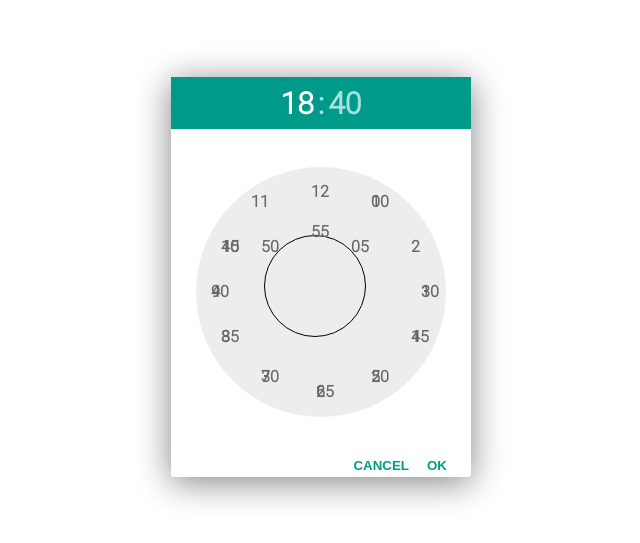
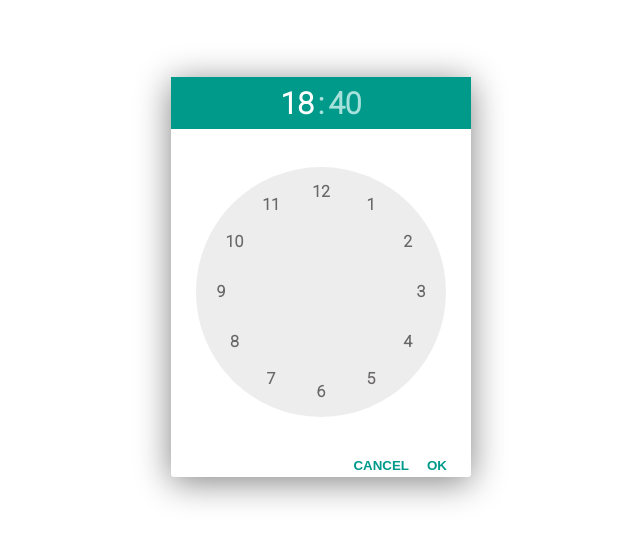
Before and after one commit to juliosampaio/react-time-picker, a React (Create React App) app: page / in a window 1280 px wide. Shown: the part 123-666 px from the top of the page, without its empty margins (319-959 px from the left). Built offline with nearby package versions, Linux system fonts and the light colour scheme.

Commit message:
Add digits across the watch

```diff
--- a/src/components/Clock.js
+++ b/src/components/Clock.js
@@ -1,20 +1,33 @@
 import React from 'react'
-import styled from 'styled-components';
+import styled, { css } from 'styled-components';
 
 export default class Clock extends React.Component {
   state = {
-    hours: [1, 2, 3, 4, 5, 6, 7, 8, 9, 10, 11, 12],
-    minutes: ['00', '05', '10', '15', '20', '25', '30', '35', '40', '45', '50', '55']
+    hours: [3, 4, 5, 6, 7, 8, 9, 10, 11, 12, 1, 2],
+    minutes: [
+      "15","16","17","18","19","20","21","22","23","24",
+      "25","26","27","28","29","30","31","32","33","34",
+      "35","36","37","38","39","40","41","42","43","44",
+      "45","46","47","48","49","50","51","52","53","54",
+      "55","56","57","58","59","00","01","02","03","04",
+      "05","06","07","08","09","10","11","12","13","14"
+    ]
   }
   render(){
     return (
       <ClockWrapper>
-        <HoursContainer>
-          {this.state.hours.map((i) => <Digit key={i}>{i}</Digit>)}
-          <MinutesContainer>
-            {this.state.minutes.map((i) => <Digit key={i}>{i}</Digit>)}
-          </MinutesContainer>
-        </HoursContainer>
+        <DigitsContainer active>
+          {this.state.hours.map((d, idx) => <Digit deg={idx * 30} key={d} major>{d}</Digit>)}
+        </DigitsContainer>
+        <DigitsContainer>
+          {this.state.minutes.map((d, idx) =>
+            <Digit
+              deg={idx * 6}
+              key={d}
+              major={0+d % 5 === 0 }
+            >{d}</Digit>
+          )}
+        </DigitsContainer>
       </ClockWrapper>
     )
   }
@@ -30,7 +43,8 @@ const ClockWrapper = styled.div`
   justify-content: center;
   align-items: center;
 `
-const HoursContainer = styled.ul`
+const DigitsContainer = styled.ul`
+  display: ${props => props.active ? 'block' : 'none'};
   padding: 0;
   margin: 0;
   list-style: none;
@@ -38,46 +52,48 @@ const HoursContainer = styled.ul`
   height: 100%;
   border-radius: 50%;
   position: relative;
-  li:nth-child(1) { transform: translate(60px, -90px); }
-  li:nth-child(2) { transform: translate(100px,-45px); }
-  li:nth-child(3) { transform: translate(110px, 0); }
-  li:nth-child(4) { transform: translate(100px,45px); }
-  li:nth-child(5) { transform: translate(60px,85px) }
-  li:nth-child(6) { transform: translate(5px,100px); }
-  li:nth-child(7) { transform: translate(-50px,85px); }
-  li:nth-child(8) { transform: translate(-90px,45px); }
-  li:nth-child(9) { transform: translate(-100px, 0); }
-  li:nth-child(10) { transform: translate(-90px,-45px) }
-  li:nth-child(11) { transform: translate(-60px,-90px); }
-  li:nth-child(12) { transform: translate(0px, -100px); }
-`
-
-const MinutesContainer = HoursContainer.extend`
-    width: 40%;
-    height: 40%;
-    position: absolute;
-    border: 1px solid;
-    top: 68px;
-    left: 68px;
-    li:nth-child(1) { transform: translate(60px, -90px); }
-    li:nth-child(2) { transform: translate(40px,-45px) }
-    li:nth-child(3) { transform: translate(110px, 0); }
-    li:nth-child(4) { transform: translate(100px,45px); }
-    li:nth-child(5) { transform: translate(60px,85px) }
-    li:nth-child(6) { transform: translate(5px,100px); }
-    li:nth-child(7) { transform: translate(-50px,85px); }
-    li:nth-child(8) { transform: translate(-90px,45px); }
-    li:nth-child(9) { transform: translate(-100px, 0); }
-    li:nth-child(10) { transform: translate(-90px,-45px) }
-    li:nth-child(11) { transform: translate(-50px,-45px) }
-    li:nth-child(12) { transform: translate(0px, -60px); }
 `
 
 const Digit = styled.li`
   color: #696768;
+  cursor: pointer;
   font-weight: bold;
+  font-size: 0;
   display: inline-block;
   position: absolute;
-  top: 46%;
-  left: 46%;
+  width: 30px;
+  height: 30px;
+  margin: -15px;
+  top: 50%;
+  left: 50%;
+  display: flex;
+  justify-content: center;
+  align-items: center;
+  border-radius: 50%;
+  transform: rotate(${props => props.deg}deg) translate(100px) rotate(${props => props.deg * -1}deg);
+  ${props => props.major && css`
+    font-size: 16px;
+    &:after {
+      display: none;
+    }
+  `}
+  ${props => props.active && css`
+
+  `}
+  &:hover {
+    background-color: #009A8A;
+    color: #ffffff;
+    opacity: 0.9;
+    &:after {
+      content: '';
+      background: #ffffff;
+      width: 6px;
+      height: 6px;
+      margin: -3px;
+      border-radius: 50%;
+      position: absolute;
+      top: 50%;
+      left: 50%;
+    }
+  }
 `
```
